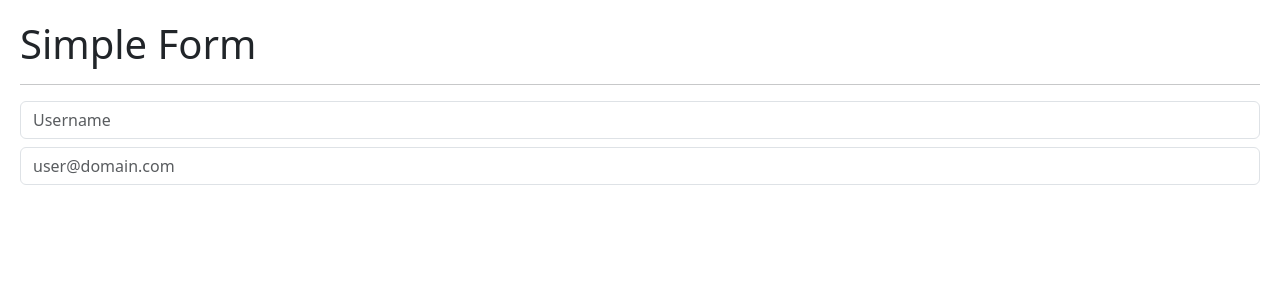
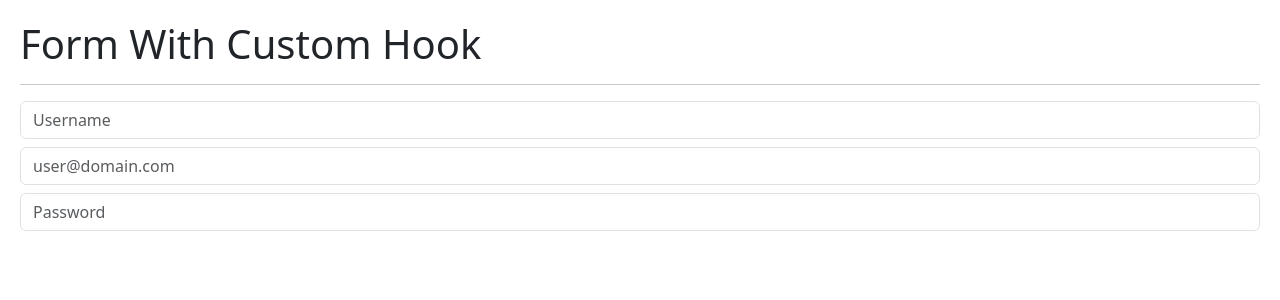
Before and after one commit to ggarciagrau/react-hooks, a React (Vite) app: page / in a window 1280 px wide. Shown: the top 300 px of the page. Built offline with nearby package versions, Linux system fonts and the light colour scheme.

Commit message:
form custom hook

```diff
--- /dev/null
+++ b/src/02-useEffect/FormWithCustomHook.jsx
@@ -0,0 +1,47 @@
+import { useState, useEffect } from "react";
+import { useForm } from "../hooks/useForm";
+
+export const FormWithCustomHook = () => {
+
+    const { data, update, username, email, password } = useForm({
+        username: '',
+        email: '',
+        password: ''
+    });
+
+    return (
+        <>
+            <h1>Form With Custom Hook</h1>
+            <hr />
+
+            <form>
+                <input
+                    type="text"
+                    className="form-control"
+                    placeholder="Username"
+                    name="username"
+                    value={username}
+                    onChange={(e) => update(e)}
+                />
+
+                <input
+                    type="email"
+                    className="form-control mt-2"
+                    placeholder="user@domain.com"
+                    name="email"
+                    value={email}
+                    onChange={(e) => update(e)}
+                />
+
+                <input
+                    type="password"
+                    className="form-control mt-2"
+                    placeholder="Password"
+                    name="password"
+                    value={password}
+                    onChange={(e) => update(e)}
+                />
+            </form>
+        </>
+    )
+}
--- /dev/null
+++ b/src/hooks/useForm.js
@@ -0,0 +1,17 @@
+import { useState } from "react";
+
+export const useForm = (initialForm = {}) => {
+
+    const [data, setData] = useState(initialForm);
+
+    const update = ({ target }) => {
+        const { name, value } = target;
+        setData({ ...data, [name]: value });
+    }
+
+    return {
+        ...data,
+        data,
+        update
+    };
+}
--- a/src/main.jsx
+++ b/src/main.jsx
@@ -5,9 +5,10 @@ import { HooksApp } from './HooksApp'
 import { CounterApp } from './01-useState/CounterApp'
 import { CounterWithCustomHook } from './01-useState/CounterWithCustomHook'
 import { SimpleForm } from './02-useEffect/SimpleForm'
+import { FormWithCustomHook } from './02-useEffect/FormWithCustomHook'
 
 ReactDOM.createRoot(document.getElementById('root')).render(
   <React.StrictMode>
-    <SimpleForm />
+    <FormWithCustomHook />
   </React.StrictMode>,
 )
```
